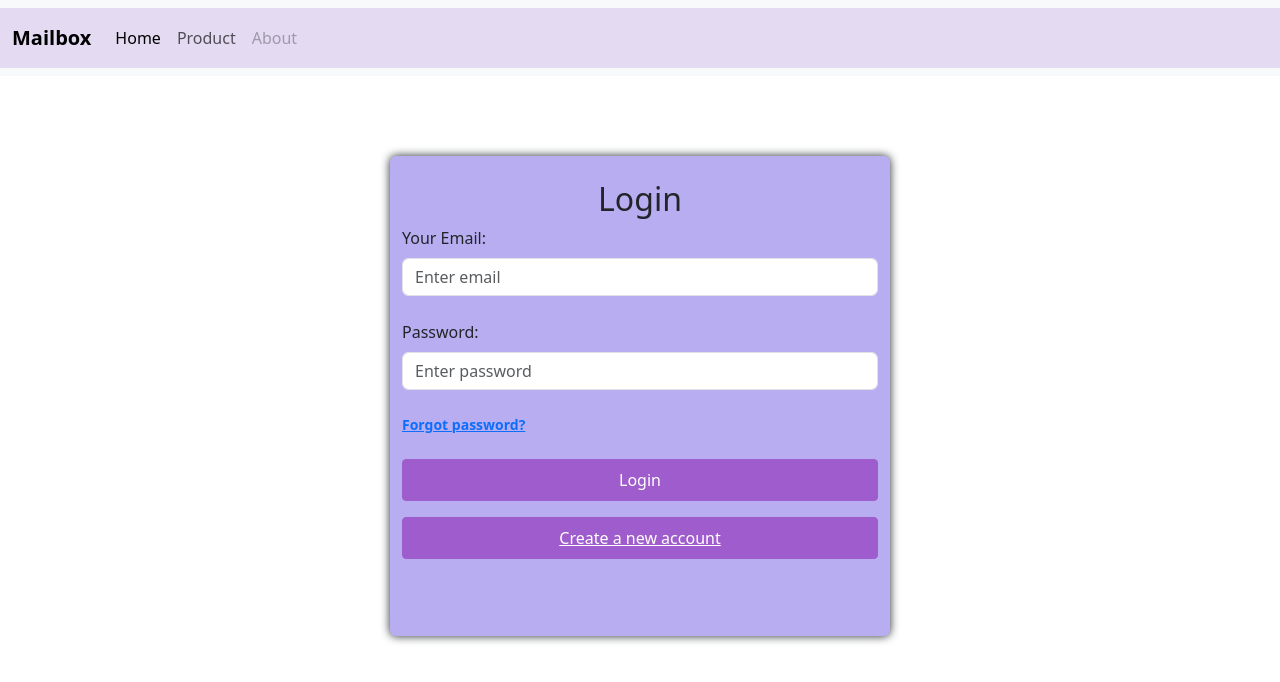
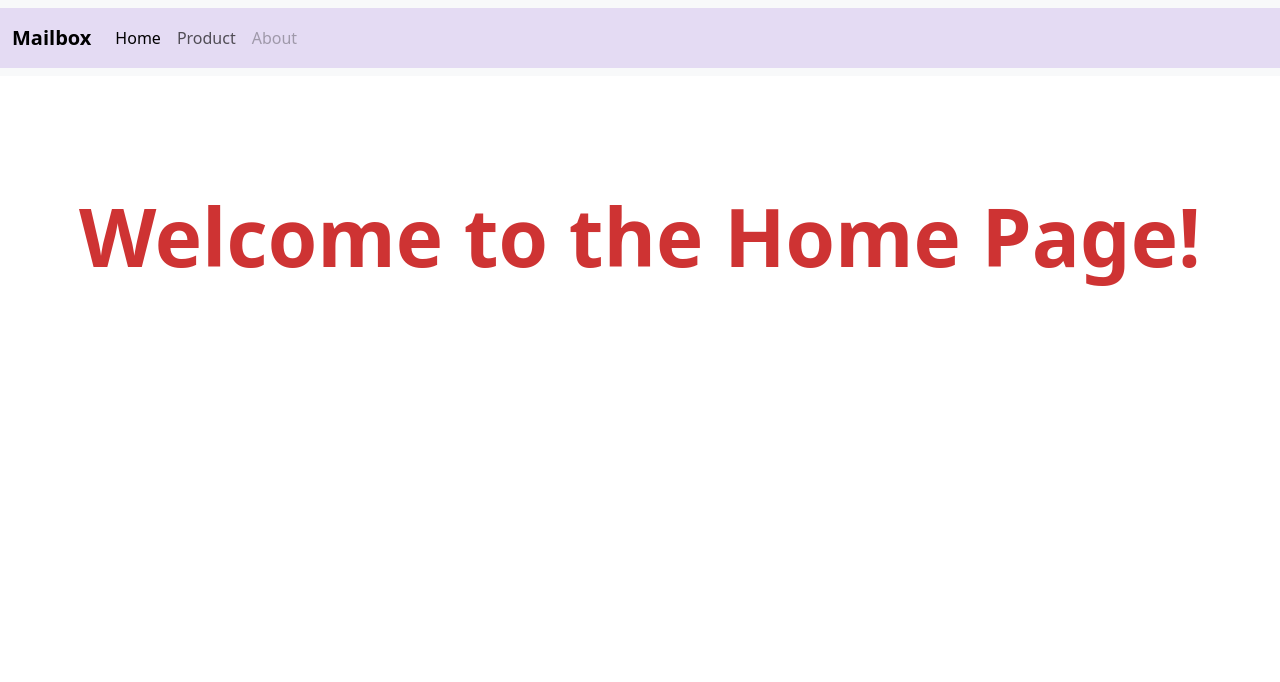
Before and after one commit to ajayygurjar/MailBox, a React (Create React App) app: page / in a window 1280 px wide. Shown: the top 682 px of the page. Built offline with nearby package versions, Linux system fonts and the light colour scheme.

Commit message:
Login and Home Page

```diff
--- a/package.json
+++ b/package.json
@@ -12,6 +12,7 @@
     "react": "^19.1.0",
     "react-bootstrap": "^2.10.9",
     "react-dom": "^19.1.0",
+    "react-router-dom": "^6.15.0",
     "react-scripts": "5.0.1",
     "web-vitals": "^2.1.4"
   },
--- a/src/App.js
+++ b/src/App.js
@@ -1,10 +1,21 @@
 import Login from "./components/Authentication/Login"
 import NavBar from "./components/Header/NavBar";
+import Home from "./components/Home/Home";
+import { BrowserRouter as Router, Routes, Route } from "react-router-dom";
+
+
+
 function App() {
   return (
   <>
-  <NavBar/>
-  <Login/>
+  <Router>
+         <NavBar />
+         <Routes>
+           <Route path='/auth' element={<Login />} />
+           <Route path='/' element={<Home />} />
+           <Route path='*' element={<Home />} />
+         </Routes>
+       </Router>
   </>
   );
 }
--- a/src/components/Authentication/Login.js
+++ b/src/components/Authentication/Login.js
@@ -1,6 +1,7 @@
 import React, { useState } from 'react';
 import { Container, Row, Col, Form, Button, Alert } from 'react-bootstrap';
 import './Login.css';
+import { useNavigate } from 'react-router-dom';
 
 const Login = () => {
     const [isLogin, setIsLogin] = useState(true);
@@ -11,55 +12,80 @@ const Login = () => {
     const [misMatch, setMisMatch] = useState(false);
     const [error, setError] = useState('');
 
+    const navigate=useNavigate();
+
     const Sign_Up = `https://identitytoolkit.googleapis.com/v1/accounts:signUp?key=`;
+    const Sign_In = `https://identitytoolkit.googleapis.com/v1/accounts:signInWithPassword?key=`;
     const Api_Key = `AIzaSyCZqRRu8zlgRgO9CWYhhCVTfyBiGE1VY4o`;
 
     const onSubmitHandler = async (e) => {
         e.preventDefault();
 
-        if (password === confirmPassword) {
         setIsLoading(true);
         setError('');
 
+
        try {
+        if (isLogin) {
+            const response = await fetch(`${Sign_In}${Api_Key}`, {
+                method: 'POST',
+                body: JSON.stringify({
+                    email,
+                    password,
+                    returnSecureToken: true,
+                }),
+                headers: {
+                    'Content-Type': 'application/json',
+                },
+            });
+
+            const data = await response.json();
+
+            if (!response.ok) {
+                const errorMessage = data.error?.message || 'Authentication Failed!';
+                throw new Error(errorMessage);
+            }
+
+            localStorage.setItem('token', data.idToken);
+            localStorage.setItem('email', data.email);
+            console.log(data);
+            navigate('/')
+        } else {
+            if (password !== confirmPassword) {
+                setMisMatch(true);
+                setTimeout(() => setMisMatch(false), 3000);
+                return;
+            }
+
             const response = await fetch(`${Sign_Up}${Api_Key}`, {
                 method: 'POST',
                 body: JSON.stringify({
-                        email: email,
-                        password: password,
-                        returnSecureToken: true
+                    email,
+                    password,
+                    returnSecureToken: true,
                 }),
                 headers: {
-                        'Content-Type': 'application/json'
-                    }
+                    'Content-Type': 'application/json',
+                },
             });
 
-                if (response.ok) {
             const data = await response.json();
+
+            if (!response.ok) {
+                const errorMessage = data.error?.message || 'Authentication Failed!';
+                throw new Error(errorMessage);
+            }
+
             console.log(data);
-                    console.log(`User has successfully signed up.`)
-                    // Handle successful signup/login
-                } else {
-                    const data = await response.json();
-                    let errorMessage = 'Authentication failed!';
-                    if (data && data.error && data.error.message) {
-                        errorMessage = data.error.message;
-                    }
-                    setError(errorMessage);
         }
     } catch (error) {
-                setError('An error occurred, please try again!');
+        setError(error.message);
         console.error(error.message);
     } finally {
         setIsLoading(false);
-            }
-        } else {
-            setMisMatch(true);
-            setTimeout(() => setMisMatch(false), 3000);
-        }
-
         setPassword('');
         setConfirmPassword('');
+    }
 };
 
     const onLoginHandler = () => {
--- a/src/components/Header/NavBar.js
+++ b/src/components/Header/NavBar.js
@@ -6,12 +6,12 @@ const NavBar = () => {
     return (
         <Navbar bg="light" expand="lg" className="navbar-main">
             <Container fluid>
-                <Navbar.Brand href="#">Mailbox</Navbar.Brand>
+                <Navbar.Brand href="/">Mailbox</Navbar.Brand>
                 <Navbar.Toggle aria-controls="navbar-nav" />
                 <Navbar.Collapse id="navbar-nav">
                     <Nav className="me-auto">
                         <Nav.Item>
-                            <Nav.Link href="#" active>Home</Nav.Link>
+                            <Nav.Link href="/" active>Home</Nav.Link>
                         </Nav.Item>
                         <Nav.Item>
                             <Nav.Link href="#">Product</Nav.Link>
--- /dev/null
+++ b/src/components/Home/Home.css
@@ -0,0 +1,12 @@
+.home {
+    display: flex;
+    justify-content: center;
+    align-items: center;
+    margin: 7rem auto;
+}
+
+.home h2 {
+    color: rgb(206, 51, 51);
+    font-weight: bold;
+    font-size: 5rem;
+}
--- /dev/null
+++ b/src/components/Home/Home.js
@@ -0,0 +1,15 @@
+import React from 'react';
+ import './Home.css';
+
+ const Home = () => {
+    console.log('Home component rendered');
+     return (
+         <div>
+             <div className='home'>
+                 <h2>Welcome to the Home Page!</h2>
+             </div>
+         </div>
+     )
+ }
+
+ export default Home
```
Also changed, not shown: 1 other file (tests, documents, lock files or other folders). Lines whose indentation alone changed are shown as unchanged.
